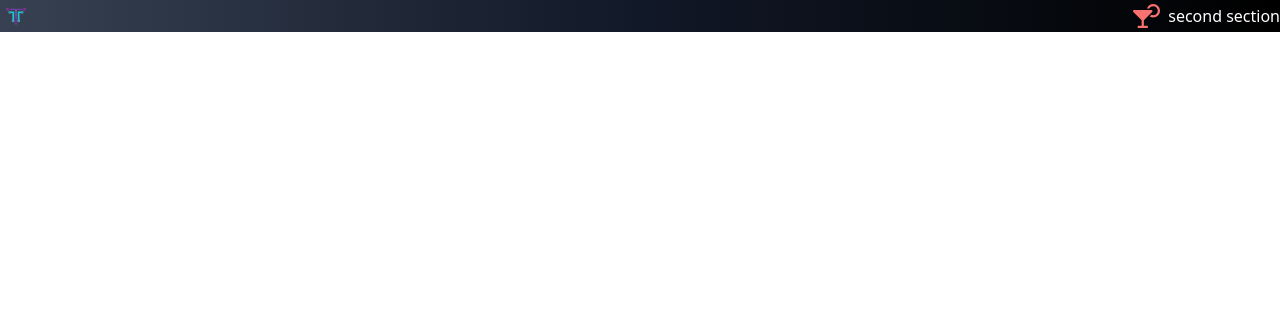
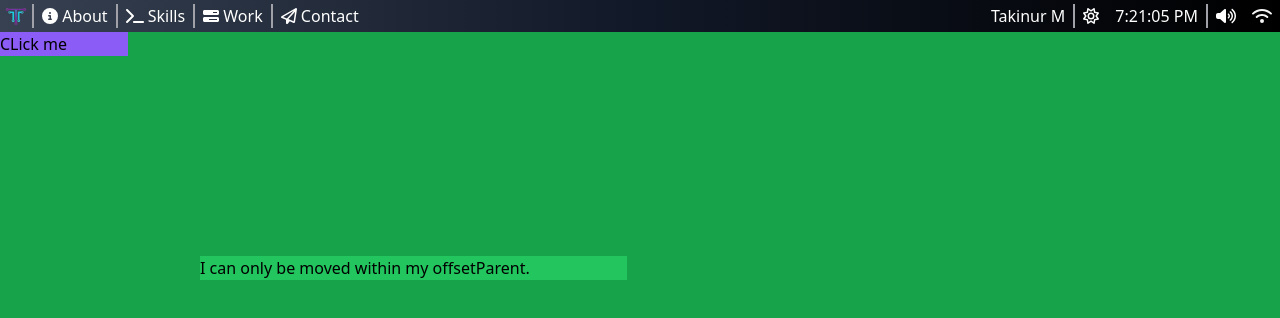
Before and after one commit to takinur/rektfolio, a React (Vite) app: page / in a window 1280 px wide. Shown: the top 318 px of the page. Built offline with nearby package versions, Linux system fonts and the light colour scheme.

Commit message:
Taskbar ICONS

```diff
--- a/src/App.jsx
+++ b/src/App.jsx
@@ -1,48 +1,114 @@
 import react, { useRef, useState } from "react";
 import { FontAwesomeIcon } from "@fortawesome/react-fontawesome";
 import Draggable from "react-draggable";
-import Logo from './assets/LOGO_T_256.png'
-import { faCocktail } from "@fortawesome/free-solid-svg-icons";
+import Logo from "./assets/LOGO_T_256.png";
+import {
+  faWifi,
+  faVolumeHigh,
+  faTerminal,
+  faCircleInfo,
+  faBarsProgress,
+} from "@fortawesome/free-solid-svg-icons";
+import { faPaperPlane, faSun } from "@fortawesome/free-regular-svg-icons";
 
 function App() {
-  // const [position, setPosition] = useState({x: 0, y: 0});
-  // const [drag, setDrag] = useState(false);
+  const [isOpen, setIsOpen] = useState(false);
+  const nodeRef = useRef(null);
 
+  //Current Time and update every second
+  const [time, setTime] = useState(new Date().toLocaleTimeString());
+  setInterval(() => {
+    setTime(new Date().toLocaleTimeString());
+  }, 1000);
+  //Dragg Settings
   const dragHandlers = {
     axis: "both",
     bounds: "parent",
     allowAnyClick: true,
-    defaultPosition: { x: 100, y: 100 },
-    positionOffset: { x: "10%", y: "10%" },
+    defaultPosition: { x: 200, y: 200 },
+    // positionOffset: { x: "10%", y: "10%" },
   };
-  const nodeRef = useRef(null);
+  //Open program on click event
+  const handleClick = (e) => {
+    e.preventDefault();
+    setIsOpen(true);
+    console.log("Clicked", e);
+  };
+  let programm;
+  if (isOpen) {
+    programm = (
+      <Draggable {...dragHandlers} nodeRef={nodeRef}>
+        <div className="box bg-green-500 w-1/3" ref={nodeRef}>
+          I can only be moved within my offsetParent.
+        </div>
+      </Draggable>
+    );
+  } else {
+    programm = (
+      // <Draggable {...dragHandlers} nodeRef={nodeRef}>
+      //   <div className="box bg-green-500 w-1/3" ref={nodeRef}>
+      //     Oh no
+      //   </div>
+      // </Draggable>
+      null
+    );
+  }
+
   return (
     <div className="App">
-      <header className="w-full bg-gradient-to-r from-gray-700 via-gray-900 to-black py-1 ">
+      <header className="top-0 left-0 absolute w-full bg-gradient-to-r from-gray-700 via-gray-900 to-black py-1 ">
         <nav className="flex justify-between text-white">
           <div className="flex items-center">
             <div className="px-1 ">
-              <img src={Logo} alt="logo" className="h-5 w-6" />
+              <a href="/">
+                <img
+                  src={Logo}
+                  alt="logo"
+                  className="h-5 w-6 hover:animate-ping"
+                />
+              </a>
             </div>
-
+            <div className="border-l-2 border-zinc-400 px-2 hover:bg-gray-500">
+            <FontAwesomeIcon icon={faCircleInfo} /> About
+            </div>
+            <div className="border-l-2 border-zinc-400 px-2 hover:bg-gray-500">
+            <FontAwesomeIcon icon={faTerminal} /> Skills
+            </div>
+            <div className="border-l-2 border-zinc-400 px-2 hover:bg-gray-500">
+            <FontAwesomeIcon icon={faBarsProgress} /> Work
+            </div>
+            <div className="border-l-2 border-zinc-400 px-2 hover:bg-gray-500">
+            <FontAwesomeIcon icon={faPaperPlane} /> Contact
+            </div>
           </div>
           <div className="flex items-end">
-
-            <FontAwesomeIcon icon={faCocktail} className="text-red-400 text-2xl mr-2" />
-            second section
+            <div className=" px-2 ">Takinur M</div>
+            <div className="px-2 border-l-2 border-zinc-400">
+              <FontAwesomeIcon icon={faSun} />
+            </div>
+            <div className="px-2">{time}</div>
+            <div className="px-2 border-l-2 border-zinc-400">
+              <FontAwesomeIcon icon={faVolumeHigh} />
+            </div>
+            <div className="px-2">
+              <FontAwesomeIcon icon={faWifi} className="text-zinc-100" />
+            </div>
           </div>
         </nav>
       </header>
-
-      {/* <div className="box bg-green-700 w-full h-screen relative overflow-auto p-0">
-        <div className="bg-red-400 w-3/5 h-screen">
+      <div className="contaner w-full bg-green-600 h-screen flex pt-8">
+        <div className="w-full relative overflow-hidden">
+          <div className="bg-violet-500 w-32">
+            <button onClick={handleClick}> CLick me </button>
+          </div>
+          {programm}
           <Draggable {...dragHandlers} nodeRef={nodeRef}>
             <div className="box bg-green-500 w-1/3" ref={nodeRef}>
               I can only be moved within my offsetParent.
             </div>
           </Draggable>
         </div>
-      </div> */}
+      </div>
     </div>
   );
 }
```
